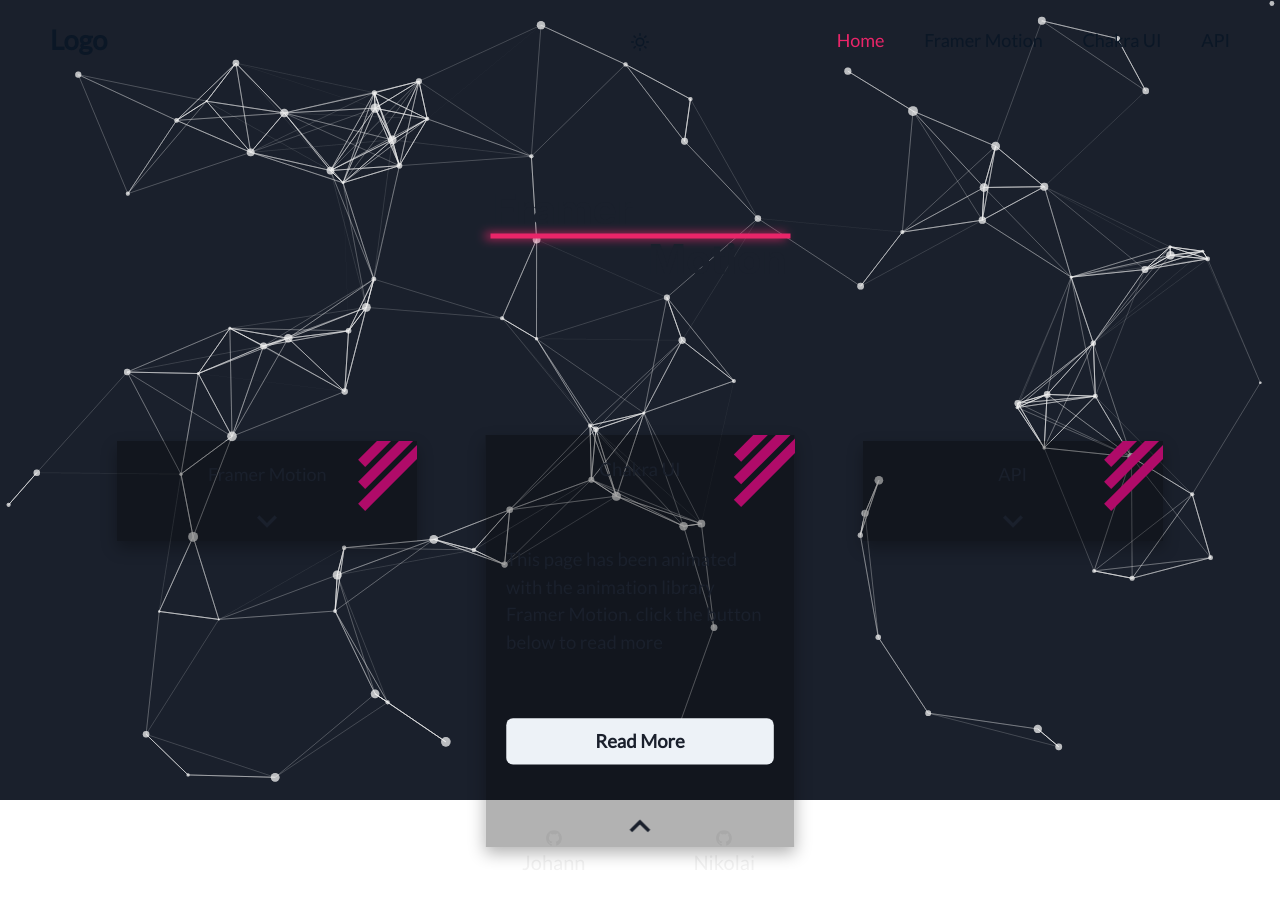
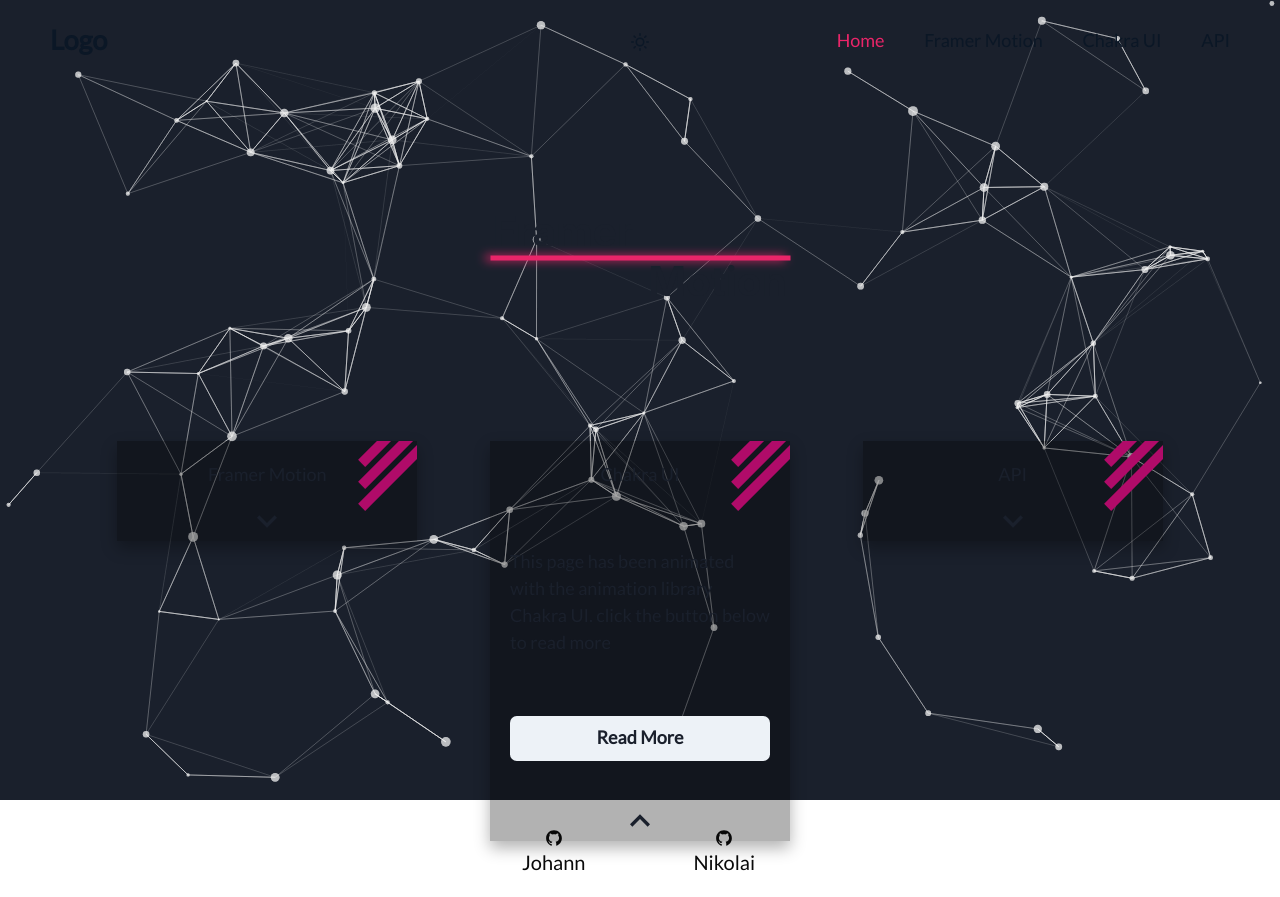
Before and after one commit to Nikothaboss/React-framework-practice-, a React (Create React App) app: page / in a window 1280 px wide. Both pictures are taken after a click on the element "Chakra UI". Built offline with nearby package versions, Linux system fonts and the light colour scheme; a web font is replaced by a local one.

Commit message:
cleaning up and making components smaller

```diff
--- a/src/components/Footer/Footer.js
+++ b/src/components/Footer/Footer.js
@@ -1,34 +1,46 @@
 import React from 'react';
 import { StyledFooter } from './Footer.styled';
-import { HStack, Grid, VStack, Text, Box } from '@chakra-ui/layout';
-import { AiFillGithub } from "react-icons/ai"
+import { HStack, VStack, Text, Box } from '@chakra-ui/layout';
+import { AiFillGithub } from 'react-icons/ai';
 import { useColorModeValue } from '@chakra-ui/color-mode';
 import { colors } from '../../app.styled';
 import { useLocation } from 'react-router';
 
-
 const Footer = () => {
-  const location = useLocation()
-  const color = useColorModeValue("#f2f2f2", "#3d3d3d")
-  const bg = useColorModeValue(`${colors.darkGray}`, `${colors.lightGray}`)
+  const location = useLocation();
+  const color = useColorModeValue(`${colors.white}`, `${colors.black}`);
+  const frontPageColor = useColorModeValue(
+    `${colors.black}`,
+    `${colors.white}`
+  );
+  const bg = useColorModeValue(`${colors.darkGray}`, `${colors.lightGray}`);
 
   return (
-    <Box bg={location.pathname === "/" ? "transparent" : bg}>
+    <Box bg={location.pathname === '/' ? 'transparent' : bg}>
       <StyledFooter>
+        <VStack>
+          <HStack spacing='105px'>
+            <a className='github' href='https://github.com/johannranudd'>
+              <AiFillGithub
+                fontSize='50'
+                color={location.pathname === '/' ? frontPageColor : color}
+              />
+              <Text color={location.pathname === '/' ? frontPageColor : color}>
+                Johann
+              </Text>
+            </a>
 
-          <VStack>
-            <HStack spacing="105px">
-              <Grid className="github">
-                <AiFillGithub fontSize="50" color={color} />
-                <Text color={color}>Johann</Text>
-              </Grid>
-
-              <Grid className="github">
-                <AiFillGithub fontSize="50" color={color} />
-                <Text color={color}>Nikolai</Text>
-              </Grid>
-            </HStack>
-          </VStack>
+            <a className='github' href='https://github.com/Nikothaboss'>
+              <AiFillGithub
+                fontSize='50'
+                color={location.pathname === '/' ? frontPageColor : color}
+              />
+              <Text color={location.pathname === '/' ? frontPageColor : color}>
+                Nikolai
+              </Text>
+            </a>
+          </HStack>
+        </VStack>
       </StyledFooter>
     </Box>
   );
--- a/src/components/Footer/Footer.styled.js
+++ b/src/components/Footer/Footer.styled.js
@@ -4,11 +4,12 @@ export const StyledFooter = styled.footer`
   padding: 20px 0;
   /* background: #f2f2f2; */
 
-    p{
+  p {
     font-size: 20px;
   }
 
-    .github{
+  .github {
+    display: grid;
     margin-right: 3px;
     place-items: center;
   }
--- a/src/components/Header/Header.js
+++ b/src/components/Header/Header.js
@@ -6,6 +6,12 @@ import { useColorMode, useColorModeValue } from '@chakra-ui/color-mode';
 import { Link, NavLink, useLocation } from 'react-router-dom';
 import { AnimatePresence, motion, useAnimation } from 'framer-motion';
 import { colors } from '../../app.styled';
+import { MenuLinks } from '../../util/links';
+import {
+  linkVariants,
+  colorModeVariants,
+  mobileVariants,
+} from '../../util/animations';
 
 const Header = () => {
   const [screenWidth, setScreenWidth] = useState(window.innerWidth);
@@ -20,7 +26,6 @@ const Header = () => {
       window.removeEventListener('resize', handleSize);
     };
   }, [screenWidth]);
-  // return screenWidth > 768 ? <TabletPluss /> : <MobileWidth />;
   const { colorMode, toggleColorMode } = useColorMode();
   const bg = useColorModeValue(`${colors.darkBlue}`, `${colors.gradient}`);
   const color = useColorModeValue(`${colors.white}`, `${colors.darkBlue}`);
@@ -28,23 +33,6 @@ const Header = () => {
     `${colors.darkBlue}`,
     `${colors.white}`
   );
-
-  const colorModeVariants = {
-    enter: {
-      y: [0, 100, 0],
-      transition: {
-        type: 'linear',
-        duration: 0.6,
-      },
-    },
-    leave: {
-      y: [0, 99, 0],
-      transition: {
-        type: 'linear',
-        duration: 0.6,
-      },
-    },
-  };
 
   const [sunrise, setSunrise] = useState(false);
 
@@ -54,13 +42,9 @@ const Header = () => {
       color={location.pathname === '/' ? opositeColor : color}
     >
       <StyledHeader>
-        <Grid
-          templateColumns='repeat(3, 1fr)'
-          alignContent='center'
-          zIndex='999'
-        >
-          <Link exact='true' to='/'>
-            <Text className='logo'>Logo</Text>
+        <Grid templateColumns='repeat(3, 1fr)' alignContent='center'>
+          <Link exact='true' to='/' className='logo'>
+            Logo
           </Link>
 
           <Flex
@@ -108,25 +92,6 @@ const MobileWidth = React.memo(() => {
     `${colors.white}`
   );
   const location = useLocation();
-
-  const mobileVariants = {
-    hidden: {
-      left: -500,
-      transition: {
-        type: 'linear',
-        duration: 0.4,
-        delay: 0.4,
-      },
-    },
-    visible: {
-      left: 0,
-      transition: {
-        type: 'linear',
-        duration: 0.4,
-        delay: 0,
-      },
-    },
-  };
 
   const burgerUpperLine = useAnimation();
   const burgerMiddleLine = useAnimation();
@@ -209,82 +174,26 @@ const MobileWidth = React.memo(() => {
 const MobileMenu = ({ toggleMenu }) => {
   const MotionText = motion(Text);
 
-  const linkVariants = {
-    hidden: {
-      x: -500,
-      opacity: 0,
-    },
-    visible: {
-      x: 0,
-      opacity: 1,
-    },
-    hover: {
-      scale: 1.05,
-      x: 15,
-      color: colors.pink,
-      transition: {
-        type: 'spring',
-        stiffness: 300,
-        mass: 0.1,
-        damping: 15,
-      },
-    },
-  };
-
   return (
     <>
-      <NavLink exact to='/' onClick={toggleMenu}>
+      {MenuLinks.map((item) => {
+        const { id, pathName, title } = item;
+        return (
+          <NavLink exact to={`/${pathName}`} onClick={toggleMenu}>
             <MotionText
               variants={linkVariants}
-          initial={{ x: -500 }}
+              initial='hidden'
               animate='visible'
               exit='hidden'
+              custom={id}
               whileHover='hover'
-          transition={{ type: 'linear', delay: 0 }}
               className='mobile-menu-item'
             >
-          Home
+              {title}
             </MotionText>
           </NavLink>
-      <NavLink to='/FramerMotion' onClick={toggleMenu}>
-        <MotionText
-          variants={linkVariants}
-          initial={{ x: -500 }}
-          animate='visible'
-          exit='hidden'
-          whileHover='hover'
-          transition={{ type: 'linear', delay: 0.1 }}
-          className='mobile-menu-item'
-        >
-          Framer Motion
-        </MotionText>
-      </NavLink>
-      <NavLink to='/ChakraUI' onClick={toggleMenu}>
-        <MotionText
-          variants={linkVariants}
-          initial={{ x: -500 }}
-          animate='visible'
-          exit='hidden'
-          whileHover='hover'
-          transition={{ type: 'linear', delay: 0.2 }}
-          className='mobile-menu-item'
-        >
-          Chakra UI
-        </MotionText>
-      </NavLink>
-      <NavLink to='/API' onClick={toggleMenu}>
-        <MotionText
-          variants={linkVariants}
-          initial={{ x: -500 }}
-          animate='visible'
-          exit='hidden'
-          whileHover='hover'
-          transition={{ type: 'linear', delay: 0.3 }}
-          className='mobile-menu-item'
-        >
-          API
-        </MotionText>
-      </NavLink>
+        );
+      })}
     </>
   );
 };
@@ -292,18 +201,14 @@ const MobileMenu = ({ toggleMenu }) => {
 const TabletPluss = () => {
   return (
     <>
-      <NavLink exact to='/'>
-        <Text className='menu-item'>Home</Text>
+      {MenuLinks.map((item) => {
+        const { pathName, title, id } = item;
+        return (
+          <NavLink key={id} exact to={`/${pathName}`}>
+            <Text className='menu-item'>{title}</Text>
           </NavLink>
-      <NavLink to='/FramerMotion'>
-        <Text className='menu-item'>Framer Motion</Text>
-      </NavLink>
-      <NavLink to='/ChakraUI'>
-        <Text className='menu-item'>Chakra UI</Text>
-      </NavLink>
-      <NavLink to='/API'>
-        <Text className='menu-item'>API</Text>
-      </NavLink>
+        );
+      })}
     </>
   );
 };
--- a/src/components/Home/Home.js
+++ b/src/components/Home/Home.js
@@ -1,16 +1,7 @@
 import React, { useEffect, useCallback, useState } from 'react';
-import {
-  Box,
-  Flex,
-  Heading,
-  Grid,
-  Text,
-  HStack,
-  VStack,
-} from '@chakra-ui/layout';
-import { Button, ButtonGroup } from '@chakra-ui/react';
+import { Box, Flex, Heading, Grid, Text } from '@chakra-ui/layout';
+import { Button } from '@chakra-ui/react';
 import { ChevronDownIcon } from '@chakra-ui/icons';
-import { useColorMode } from '@chakra-ui/color-mode';
 import {
   AnimatePresence,
   AnimateSharedLayout,
@@ -63,7 +54,7 @@ const Home = React.memo(() => {
     await barier.start({ rotate: 90 });
     await barier.start({ height: 300 });
     await animationContainer.start({
-      y: -50,
+      y: -28,
       transition: { stiffness: 300, damping: 8 },
     });
     await boxControls.start('enter');
@@ -173,7 +164,6 @@ const Firkant = ({ item }) => {
         className='box'
         onMouseEnter={animateStripesSequence}
         onMouseLeave={exitStripesSequence}
-        whileHover={{ scale: 1.03 }}
         variants={childrenBoxVar}
         onClick={() => setIsOpen(!isOpen)}
         initial='initial'
@@ -201,30 +191,31 @@ const Firkant = ({ item }) => {
   );
 };
 
-const SlideFirkant = ({ pathName }) => {
+const SlideFirkant = ({ pathName, text }) => {
   const MotionFlex = motion(Flex);
+  const MotionText = motion(Text);
+  const MotionButton = motion(Button);
+  const MotionLink = motion(Link);
   return (
     <MotionFlex
+      layout
       initial={{ height: 0, opacity: 1 }}
       animate={{
-        height: '100%',
+        height: 350,
         opacity: 1,
         transition: { duration: 0.4 },
       }}
       exit={{
-        height: 0,
+        height: [350, 0],
         opacity: 1,
         transition: { duration: 0.4 },
       }}
       className='box-content'
     >
-      <Text>
-        This page has been animated with the animation library Framer Motion.
-        click the button below to read more
-      </Text>
-      <Button>
-        <Link to={`/${pathName}`}>Read More</Link>
-      </Button>
+      <MotionText className='description'>{text}</MotionText>
+      <MotionButton>
+        <MotionLink to={`/${pathName}`}>Read More</MotionLink>
+      </MotionButton>
     </MotionFlex>
   );
 };
--- a/src/components/Home/Home.styled.js
+++ b/src/components/Home/Home.styled.js
@@ -13,7 +13,6 @@ export const StyledHome = styled(motion.main)`
   .animation-container {
     height: 20rem;
     width: 100%;
-    z-index: 99;
     .headlineOne {
       overflow: hidden;
       margin: 0 5px;
@@ -46,6 +45,9 @@ export const StyledHome = styled(motion.main)`
       overflow: hidden;
       cursor: pointer;
       box-shadow: rgba(0, 0, 0, 0.3) 0px 7px 15px 0px;
+      &:hover {
+        box-shadow: rgba(0, 0, 0, 0.3) 0px 7px 15px 5px;
+      }
       .stripes-container {
         position: absolute;
 
@@ -64,7 +66,6 @@ export const StyledHome = styled(motion.main)`
         flex-direction: column;
         justify-content: space-evenly;
         z-index: 99;
-        opacity: 1;
       }
     }
   }
--- a/src/util/animations.js
+++ b/src/util/animations.js
@@ -1,3 +1,67 @@
+import { colors } from '../app.styled';
+// !header
+
+export const colorModeVariants = {
+  enter: {
+    y: [0, 100, 0],
+    transition: {
+      type: 'linear',
+      duration: 0.6,
+    },
+  },
+  leave: {
+    y: [0, 99, 0],
+    transition: {
+      type: 'linear',
+      duration: 0.6,
+    },
+  },
+};
+
+export const mobileVariants = {
+  hidden: {
+    left: -500,
+    transition: {
+      type: 'linear',
+      duration: 0.4,
+      delay: 0.4,
+    },
+  },
+  visible: {
+    left: 0,
+    transition: {
+      type: 'linear',
+      duration: 0.4,
+      delay: 0,
+    },
+  },
+};
+
+export const linkVariants = {
+  hidden: (i) => ({
+    x: -500,
+    opacity: 0,
+    transition: { delay: i * 0.1, type: 'linear' },
+  }),
+  visible: (i) => ({
+    x: 0,
+    opacity: 1,
+    transition: { delay: i * 0.1, type: 'linear' },
+  }),
+  hover: {
+    scale: 1.05,
+    x: 15,
+    color: colors.pink,
+    transition: {
+      type: 'spring',
+      stiffness: 300,
+      mass: 0.1,
+      damping: 15,
+    },
+  },
+};
+
+// !Home page
 export const parentBoxVar = {
   initial: {
     opacity: 0,
@@ -13,7 +77,7 @@ export const parentBoxVar = {
 
 export const childrenBoxVar = {
   initial: {
-    opacity: 0,
+    opacity: 1,
     height: 100,
     width: 300,
   },
@@ -25,13 +89,10 @@ export const childrenBoxVar = {
   },
   open: {
     height: [100, 400],
-    opacity: [1, 1],
-    scale: 1.03,
     transition: { duration: 0.4 },
   },
   close: {
     height: [400, 100],
-    opacity: [1, 1],
     transition: { duration: 0.4 },
   },
 };
@@ -44,7 +105,6 @@ export const stripesVariations = {
     x: 130,
     y: -50,
     rotate: -45,
-    // transition: { duration: 1 },
   },
   animate: (i) => ({
     x: [150, 130],
```
Also changed, not shown: src/util/links.js (+28 -0 lines). Lines whose indentation alone changed are shown as unchanged.
